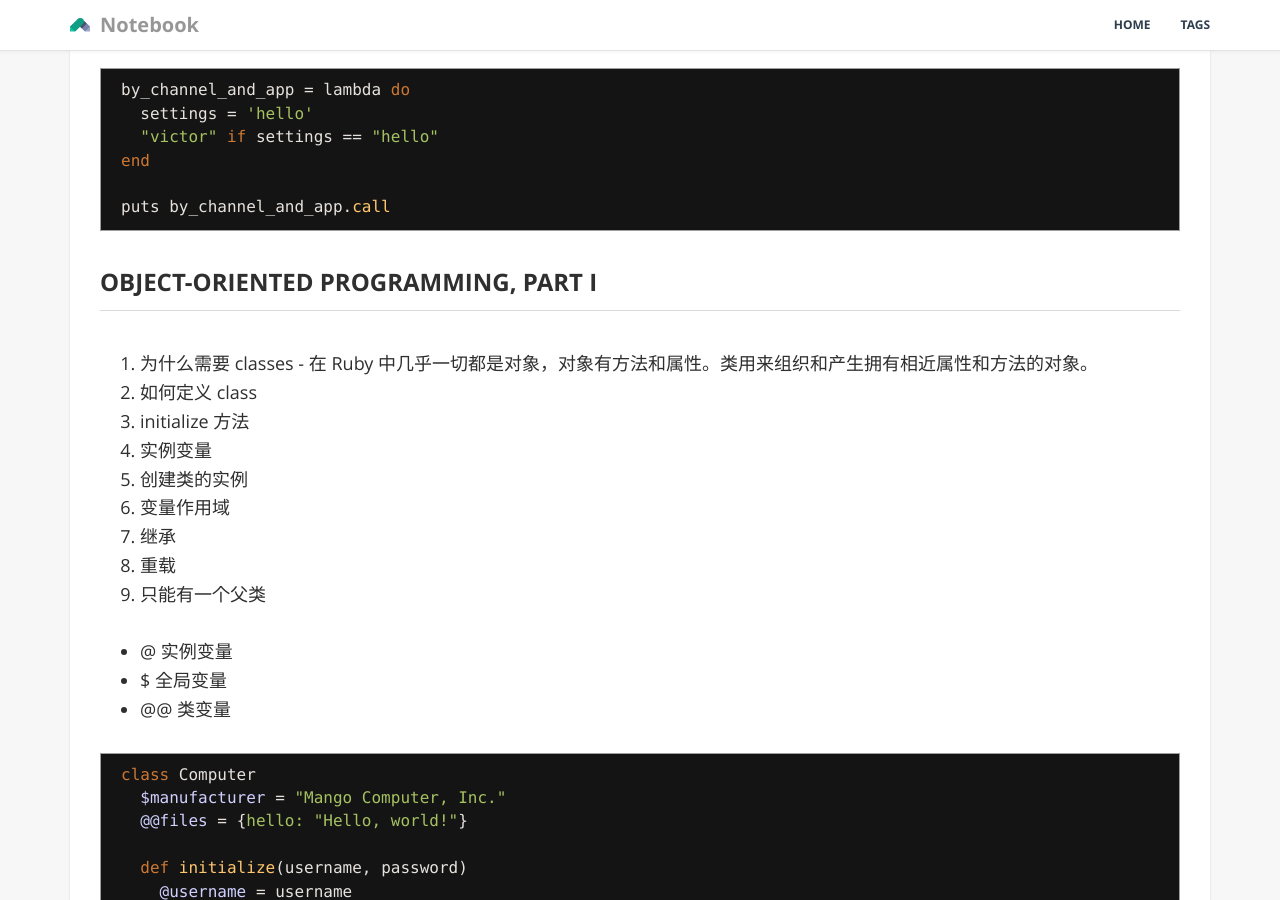
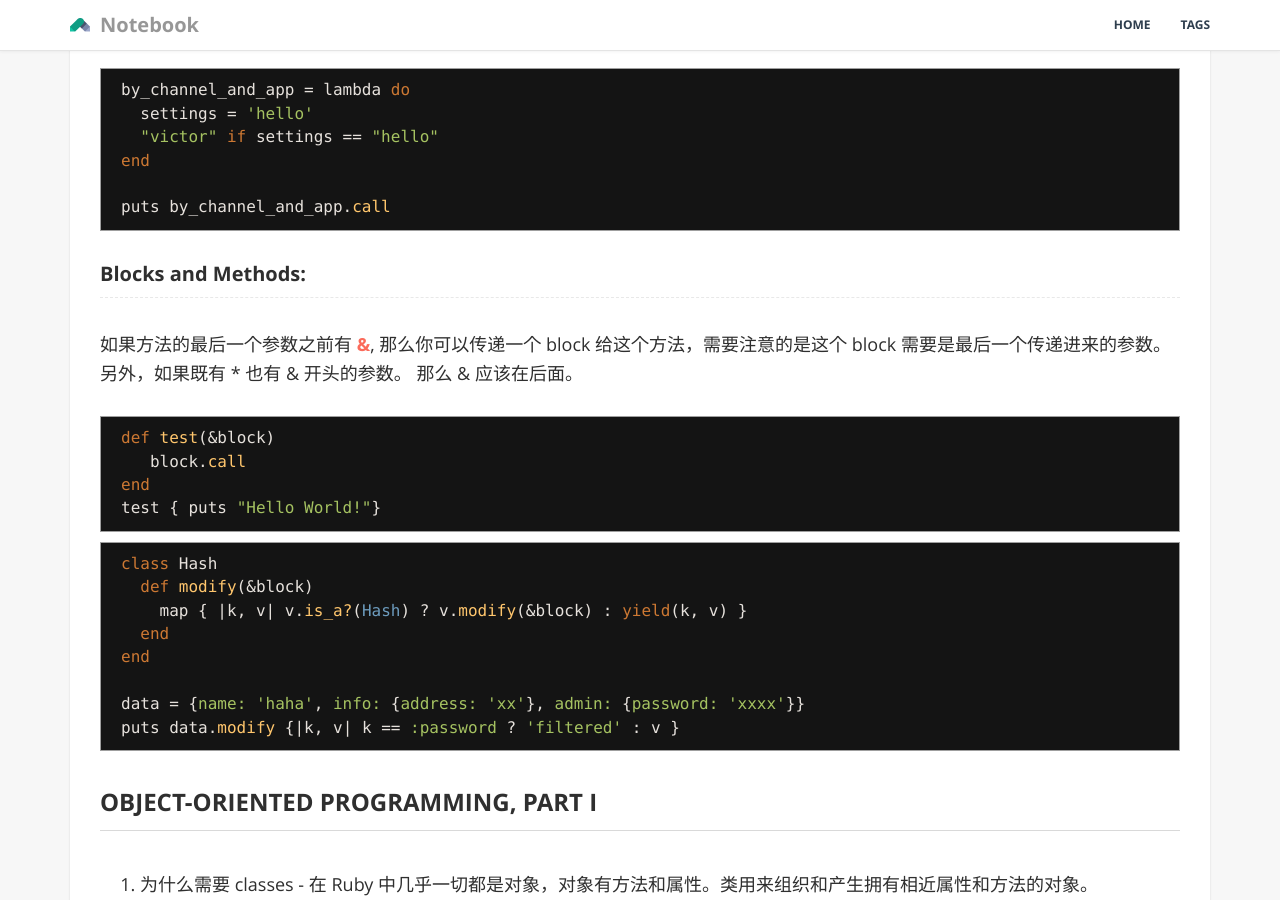
Before and after one commit to GiaoGiaoCat/GiaoGiaoCat.github.io, a Jekyll site: the page built from _posts/201409/2014-09-01-codecademy-ruby.md, in a window 1280 px wide and 900 px high, scrolled down 7727 px. Built offline with Jekyll 4.4.1, drawn with Linux system fonts in a browser that asks for light colours; Markdown is read by kramdown in place of the engine named in the settings.

Commit message:
添加 ruby 关于 method 和 block 的一个小说明

````diff
--- a/_posts/201409/2014-09-01-codecademy-ruby.md
+++ b/_posts/201409/2014-09-01-codecademy-ruby.md
@@ -314,6 +314,27 @@ end
 puts by_channel_and_app.call
 ```
 
+### Blocks and Methods:
+
+如果方法的最后一个参数之前有 **&**, 那么你可以传递一个 block 给这个方法，需要注意的是这个 block 需要是最后一个传递进来的参数。另外，如果既有 * 也有 & 开头的参数。 那么 & 应该在后面。
+
+```ruby
+def test(&block)
+   block.call
+end
+test { puts "Hello World!"}
+```
+
+```ruby
+class Hash
+  def modify(&block)
+    map { |k, v| v.is_a?(Hash) ? v.modify(&block) : yield(k, v) }
+  end
+end
+
+data = {name: 'haha', info: {address: 'xx'}, admin: {password: 'xxxx'}}
+puts data.modify {|k, v| k == :password ? 'filtered' : v }
+```
 
 ## OBJECT-ORIENTED PROGRAMMING, PART I
 
````
